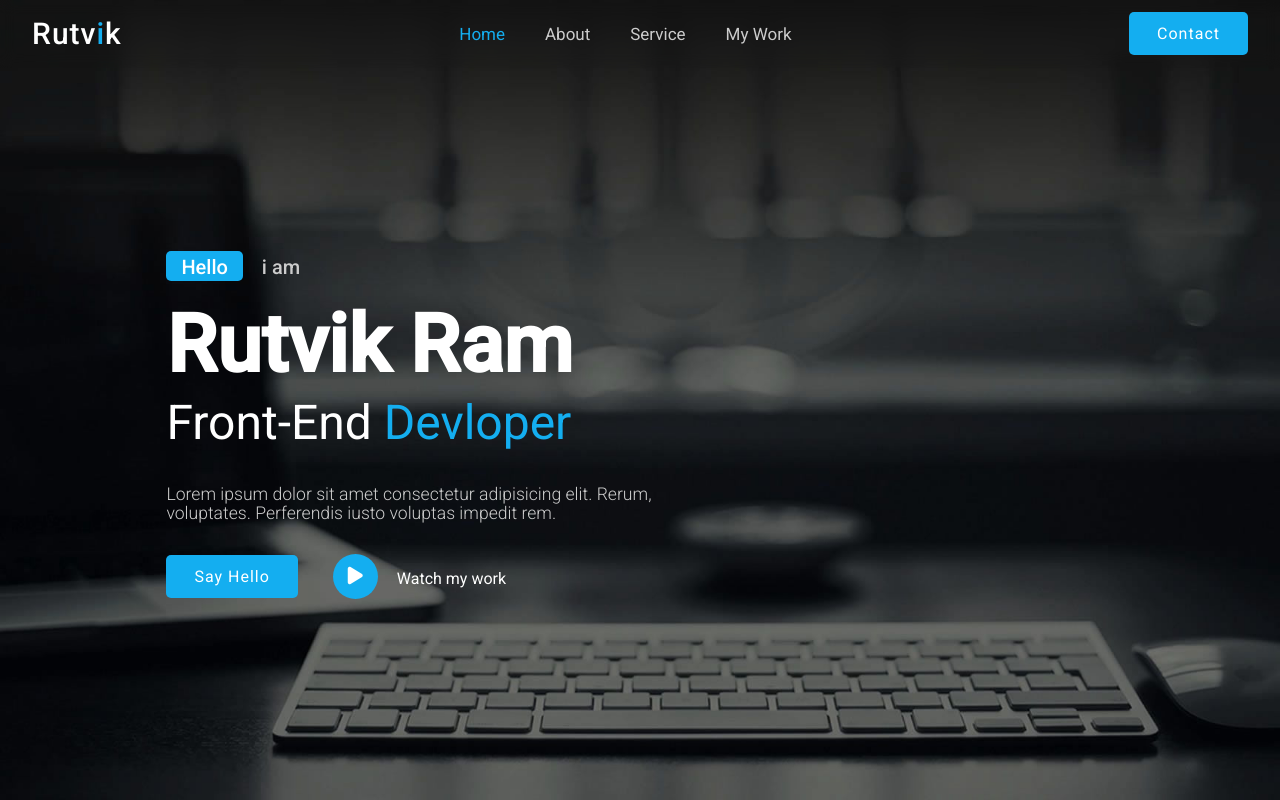
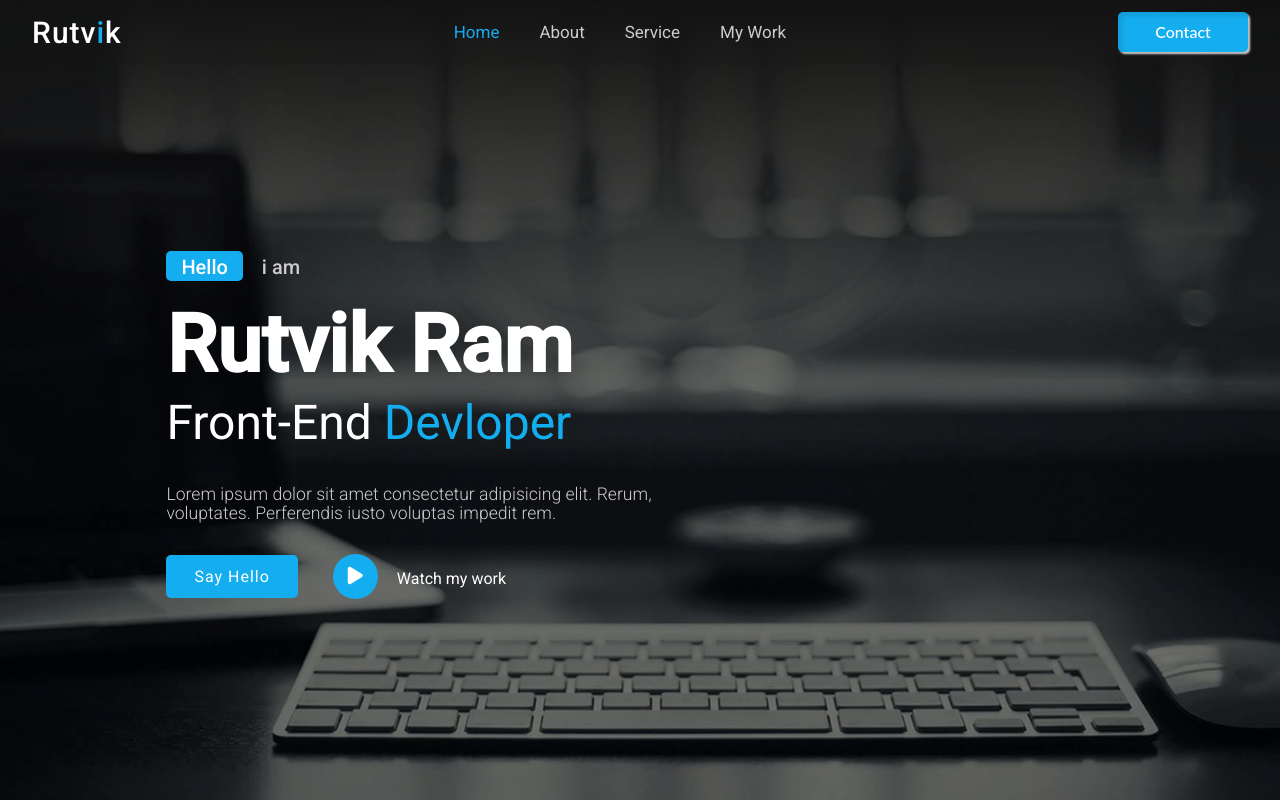
Before and after one commit to Rutvikram/Portfolio, a plain HTML site: page index.html in a window 1280 px wide. Shown: the top 800 px of the page. Drawn offline with nearby package versions, Linux system fonts and the light colour scheme.

Commit message:
portfolio

```diff
--- a/index.html
+++ b/index.html
@@ -34,7 +34,7 @@
                 <li><a href="#portfolio">My Work</a></li>
             </ul>
         </nav>
-        <a class="btn" href="#contact"> Contact</a>
+        <a class=" custom-btn btn-16" href="#contact"> Contact</a>
         <i id="menu-icon" class=" i-con fa-solid fa-bars "></i>
     </header>
     <!-- Home  section -->
@@ -179,9 +179,9 @@
                 <li><a href="#">Download Resume</a></li>
             </div>
             <div class="contact-icon">
-                <a href="#"><i class="fa-brands fa-instagram"></i></a>
+                <a href="https://www.instagram.com/rutvik__ram/"><i class="fa-brands fa-instagram"></i></a>
                 <a href="#"><i class="fa-brands fa-twitter"></i></a>
-                <a href="#"><i class="fa-brands fa-github"></i></a>
+                <a href="https://github.com/Rutvikram"><i class="fa-brands fa-github"></i></a>
             </div>
         </div>
         <div class="contact-form">
--- a/style.css
+++ b/style.css
@@ -207,6 +207,64 @@ section {
 
 .btn:hover {
     transform: scale(0.9);
+}
+
+.custom-btn {
+    width: 130px;
+    height: 40px;
+    color: #000;
+    border-radius: 5px;
+    padding: 10px 25px;
+    font-family: 'Lato', sans-serif;
+    font-weight: 500;
+    background: transparent;
+    cursor: pointer;
+    transition: all 0.3s ease;
+    position: relative;
+    display: inline-block;
+    box-shadow: inset 4px 4px 5px 0px rgba(0, 0, 0, .1),
+        2px 2px 2px 0px rgba(255, 255, 255, .5),
+        2px 2px 2px 0px rgba(255, 255, 255, .5);
+    outline: none;
+}
+
+.btn-16 {
+    background-color: var(--main-color);
+    border: none;
+    color: #fff;
+    text-decoration: none;
+    text-align: center;
+}
+
+.btn-16:after {
+    position: absolute;
+    content: "";
+    width: 0;
+    height: 100%;
+    top: 0;
+    left: 0;
+    direction: rtl;
+    z-index: -1;
+    box-shadow:
+        7px 7px 20px 0px #fff9,
+        4px 4px 5px 0px#fff9,
+        -7px -7px 20px 0px #0001,
+        -4px -4px 5px 0px #0001;
+    transition: all 0.3s ease;
+}
+
+.btn-16:hover {
+    color: #fff;
+}
+
+.btn-16:hover:after {
+    left: auto;
+    right: 0;
+    width: 100%;
+}
+
+.btn-16:active {
+    top: 2px;
 }
 
 .btn2 {
```
